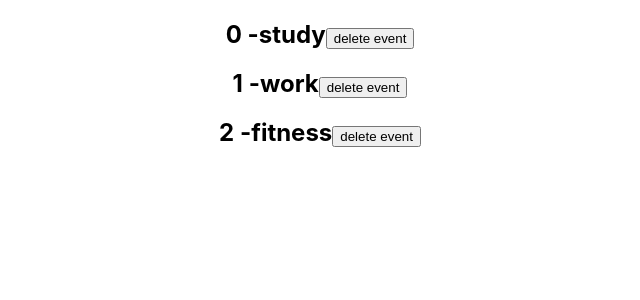
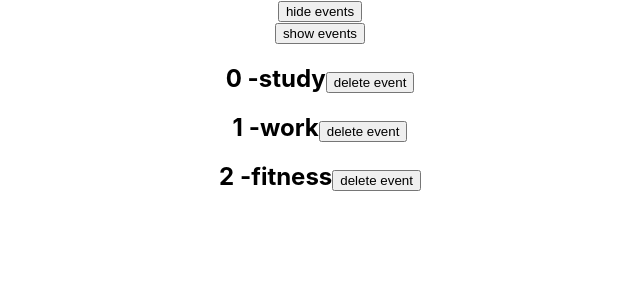
Before and after one commit to KJCastillo/test-react, a React (Create React App) app: page / in a window 1280 px wide. Shown: the top 300 px of the page, without its empty margins (320-960 px from the left). Built offline with nearby package versions, Linux system fonts and the light colour scheme.

Commit message:
conditional templates

```diff
--- a/src/App.js
+++ b/src/App.js
@@ -2,6 +2,7 @@
 import { useState } from 'react';
 
 function App() {
+  const [showEvents, setShowEvents] = useState(true)
   const [events, setEvents] = useState([
     {title: 'study', id: 1},
     {title: 'work', id: 2},
@@ -9,16 +10,23 @@
   ])
 
   const handleClick = (id) => {
-    setEvents(events.filter((event) => {
+   setEvents((prevEvents) => {
+    return prevEvents.filter((event) => {
       return id !== event.id
-    }))
+    })
+   })
     console.log(id)
   }
 
   return (
     <div className="App">
-
-      {events.map((event, index) => (
+      <div>
+        <button onClick={() => setShowEvents(false)}>hide events</button>
+      </div>
+      <div>
+        <button onClick={() => setShowEvents(true)}>show events</button>
+      </div>
+      {showEvents && events.map((event, index) => (
         <div key={event.id}>
           <h2>{index} -
             {event.title}
```
